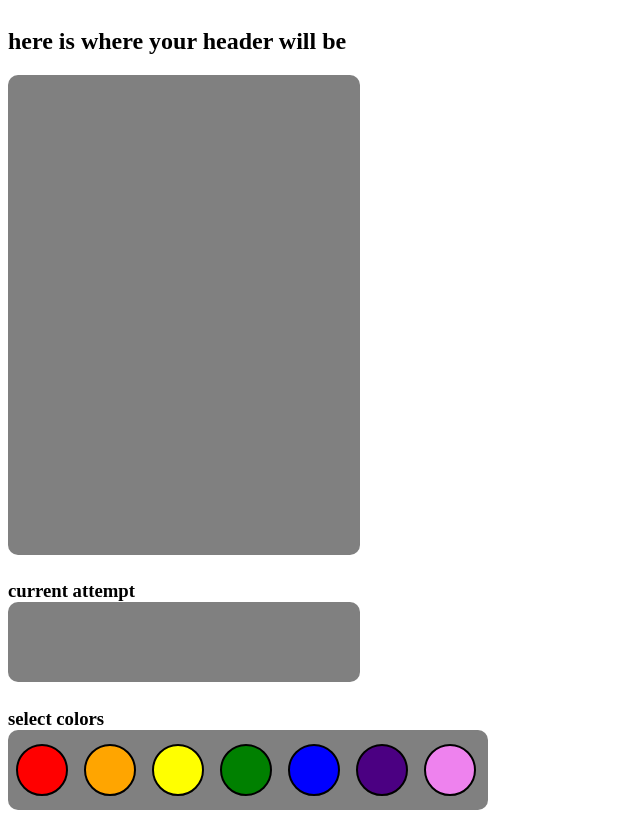
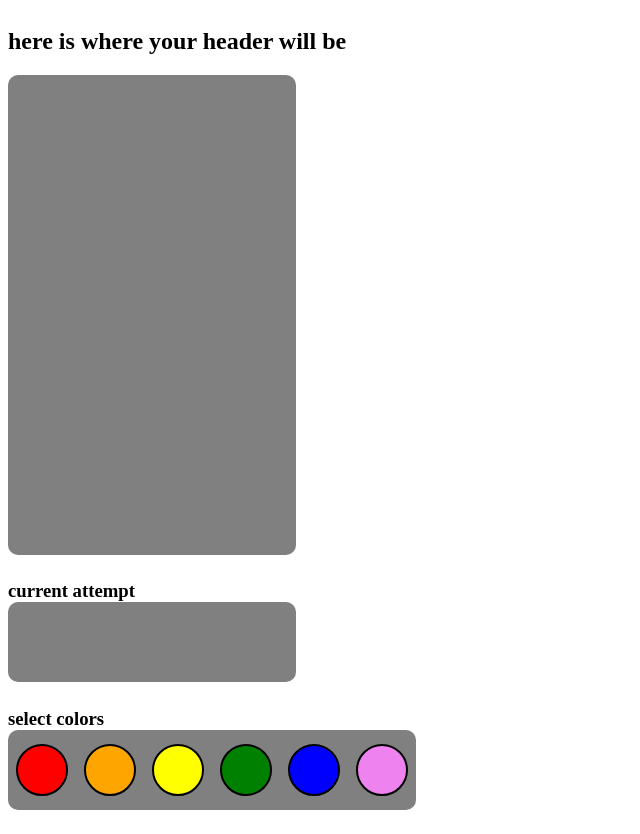
Before and after one commit to sbyardnss/vue-codeBreaker, a Vue app: page / in a window 1280 px wide. Shown: the whole page, without its empty margins (0-640 px from the left). Built offline with nearby package versions, Linux system fonts and the light colour scheme.

Commit message:
created correctCode variable and currently turning boolean state variable solved to true if the correct code is inputted by user

```diff
--- a/src/App.vue
+++ b/src/App.vue
@@ -3,12 +3,37 @@ import Attempts from './components/Attempts.vue'
 import CodeInput from './components/CodeInput.vue';
 import CurrentAttempt from './components/CurrentAttempt.vue';
 import HeaderBar from './components/HeaderBar.vue';
-import { reactive, ref } from 'vue';
+import { reactive, ref, onMounted } from 'vue';
 import type { Ref } from 'vue';
 const attemptsForListComponent: Ref<string[][]> = ref([])
 let currentAttempt: Ref<string[]> = ref([])
+const appColorChoices = ['red', 'orange', 'yellow', 'green', 'blue', 'violet']
+let correctCode: Ref<string[]> = ref([])
+let solved: Ref<boolean> = ref(false)
+function createNewCode() {
+  const newCode: string[] = []
+  // newCode.push('bill')
+  for (let i = 0; i < 4; i++) {
+    const randomIndex = Math.floor(Math.random()*6)
+    const selectedColor = appColorChoices[randomIndex]
+    newCode.push(selectedColor)
+  }
+  correctCode.value = newCode
+}
+onMounted(() => {
+  createNewCode()
+  console.log(correctCode.value)
+})
 function getClass(color: string): string {
   return `${color}Circle`
+}
+function checkIfNewCodeIsCorrect(code: string[]) {
+  const codeString = code.toString()
+  const correctCodeString = correctCode.value.toString()
+  if (codeString === correctCodeString) {
+    solved.value = true
+  }
+
 }
 function handleCurrentCodeUpdated(color: string) {
   if (currentAttempt.value.indexOf("blank") !== -1) {
@@ -18,7 +43,8 @@ function handleCurrentCodeUpdated(color: string) {
   else {
     currentAttempt.value.push(color)
   }
-  if (currentAttempt.value.filter(a => a !== "blank").length === 5) {
+  if (currentAttempt.value.filter(a => a !== "blank").length === 4) {
+    checkIfNewCodeIsCorrect(currentAttempt.value)
     attemptsForListComponent.value.push([...currentAttempt.value]);
     currentAttempt.value.splice(0, currentAttempt.value.length)
   }
@@ -26,6 +52,7 @@ function handleCurrentCodeUpdated(color: string) {
 function handleColorRemoved(index: number) {
   currentAttempt.value.splice(index, 1, "blank")
 }
+
 </script>
 <template>
   <!-- <h1 :class="[$style.header]">Hello World</h1> -->
@@ -33,13 +60,14 @@ function handleColorRemoved(index: number) {
     <HeaderBar />
     <Attempts :attemptedCodes="attemptsForListComponent" :getClass="getClass" />
     <CurrentAttempt :currentCodeAttempt="currentAttempt" :getClass="getClass" @colorRemoved="handleColorRemoved" />
-    <CodeInput :getClass="getClass" @colorAdded="handleCurrentCodeUpdated" />
+    <CodeInput :getClass="getClass" :colorChoices="appColorChoices" @colorAdded="handleCurrentCodeUpdated" />
   </main>
 </template>
 <style module>
 .header {
   color: blue;
 }
+
 #appContainer {
   display: flex;
   flex-direction: column;
--- a/src/components/Attempts.vue
+++ b/src/components/Attempts.vue
@@ -31,7 +31,7 @@ interface AttemptedCodes {
 #attemptListContainer {
     background-color: gray;
     height: 60vh;
-    width: 22em;
+    width: 18em;
     border-radius: 10px;
     display: flex;
     flex-direction: column;
--- a/src/components/CodeInput.vue
+++ b/src/components/CodeInput.vue
@@ -7,13 +7,17 @@ export default {
         getClass: {
             type: Function,
             required: true
-        }
+        },
+        colorChoices: {
+            type: Array as PropType<string[]>,
+            required: true
+        },
     },
-    data() {
-        return {
-            colorChoices: ['red', 'orange', 'yellow', 'green', 'blue', 'indigo', 'violet']
-        }
-    },
+    // data() {
+    //     return {
+    //         colorChoices: ['red', 'orange', 'yellow', 'green', 'blue', 'violet']
+    //     }
+    // },
     methods: {
         handleColorClicked(color: string) {
             this.$emit("colorAdded", color)
@@ -53,7 +57,7 @@ export default {
     list-style: none;
     padding: 0;
     margin-top: 0;
-    width: 30em;
+    width: 25.5em;
 }
 .redCircle {
     height: 3em;
--- a/src/components/CurrentAttempt.vue
+++ b/src/components/CurrentAttempt.vue
@@ -48,7 +48,7 @@ export default {
     list-style: none;
     padding: 0;
     margin-top: 0;
-    width: 22em;
+    width: 18em;
 }
 
 .redCircle {
```
